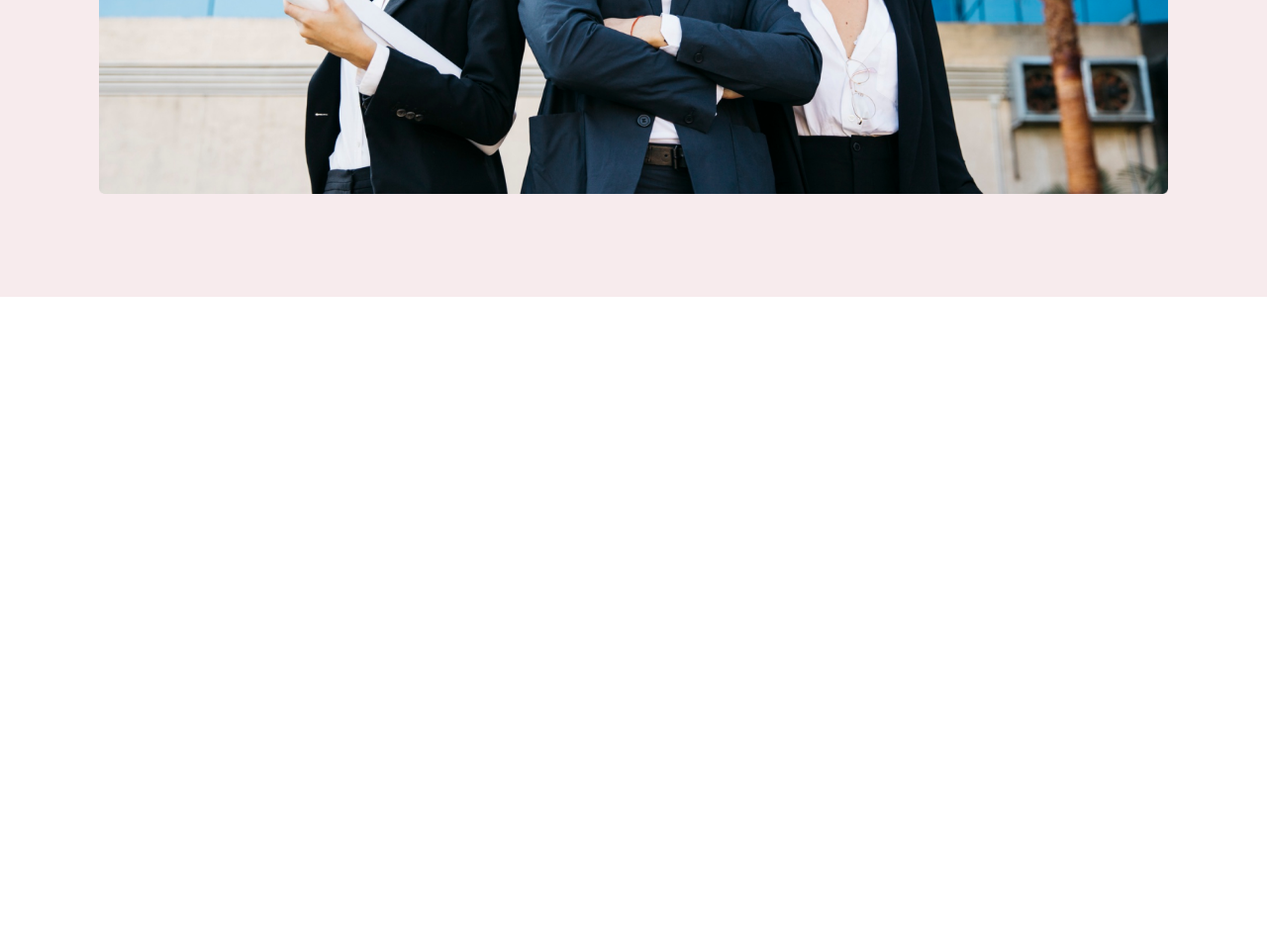
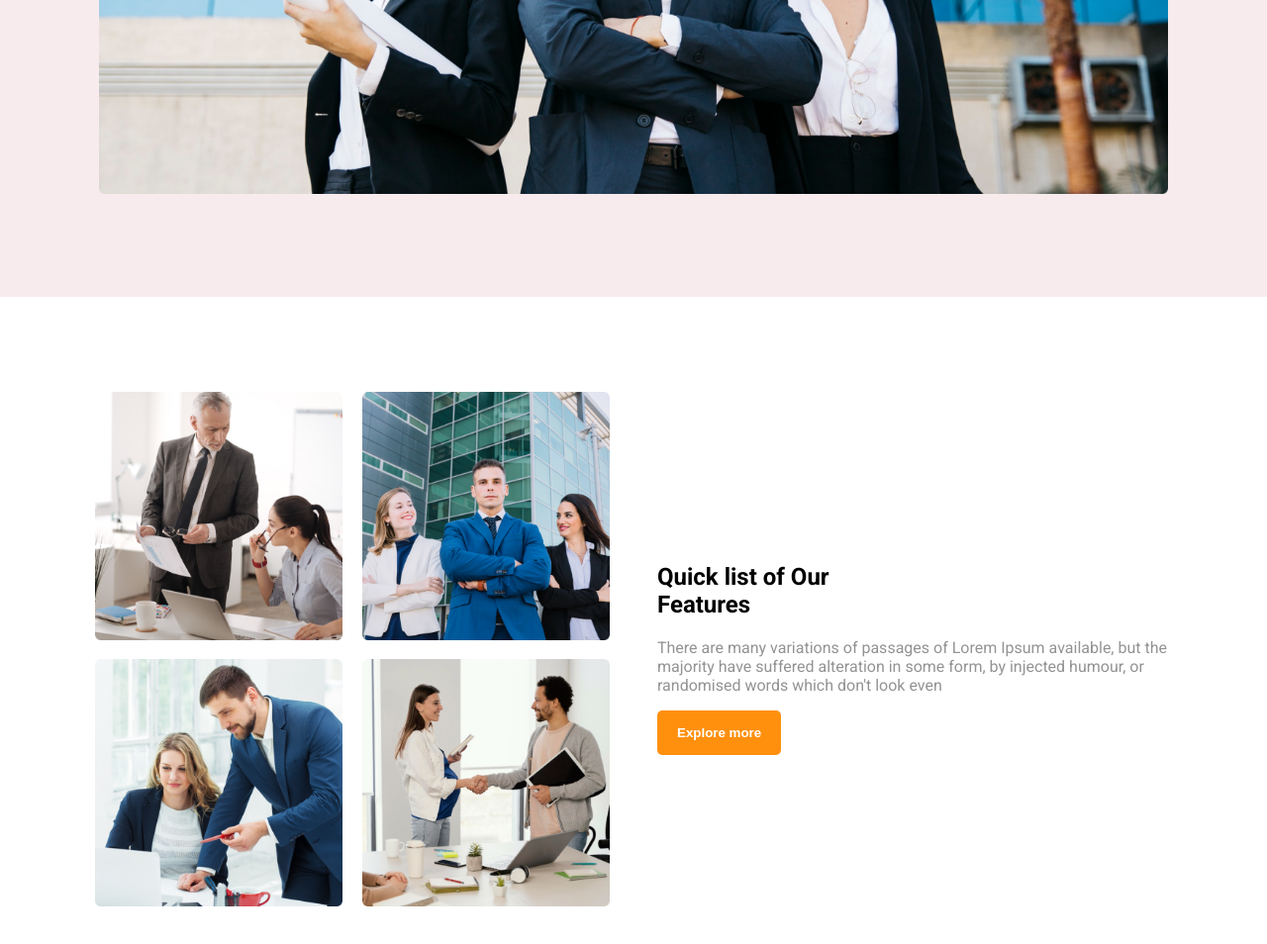
Before and after one commit to roufrubel/g3-architects-responsive, a plain HTML site: page index.html in a window 1280 px wide. Shown: the part 834-1788 px from the top of the page at 99% size. Before the commit the page ends 1134 px from the top, so only its background shows below. Drawn offline with Linux system fonts and the light colour scheme.

```diff
--- a/index.html
+++ b/index.html
@@ -49,8 +49,32 @@
         </div>
       </section>
     </header>
+
     <!-- main part start -->
-    <main></main>
+    <main>
+      <!-- teams section -->
+      <section class="teams">
+        <div class="teams-img">
+          <img src="images/team1.png" alt="" />
+          <img src="images/team2.png" alt="" />
+          <img src="images/team3.png" alt="" />
+          <img src="images/team4.png" alt="" />
+        </div>
+
+        <div class="teams-content">
+          <h2 class="teams-title">
+            <span>Quick list</span> <span>of Our</span> <br />
+            <span>Features</span>
+          </h2>
+          <p class="light-grey-color">
+            There are many variations of passages of Lorem Ipsum available, but
+            the majority have suffered alteration in some form, by injected
+            humour, or randomised words which don't look even
+          </p>
+          <button class="btn-primary">Explore more</button>
+        </div>
+      </section>
+    </main>
     <!-- footer start -->
     <footer></footer>
   </body>
--- a/style.css
+++ b/style.css
@@ -55,10 +55,27 @@ body{
     border-radius: 5px;
     font-weight: 700;
     cursor: pointer;
-
 }
 .banner-img img{
     width: 100%;
+}
+.teams{
+    display: flex;
+    padding: 6rem;
+    align-items: center;
+    gap: 3rem;
+}
+.teams-img{
+    display: grid;
+    grid-template-columns: repeat(2, 1fr);
+    gap: 1.2rem;
+    width: 50%;
+}
+.teams-img img{
+    width: 100%;
+}
+.teams-content{
+width: 50%;
 }
 
 
```
